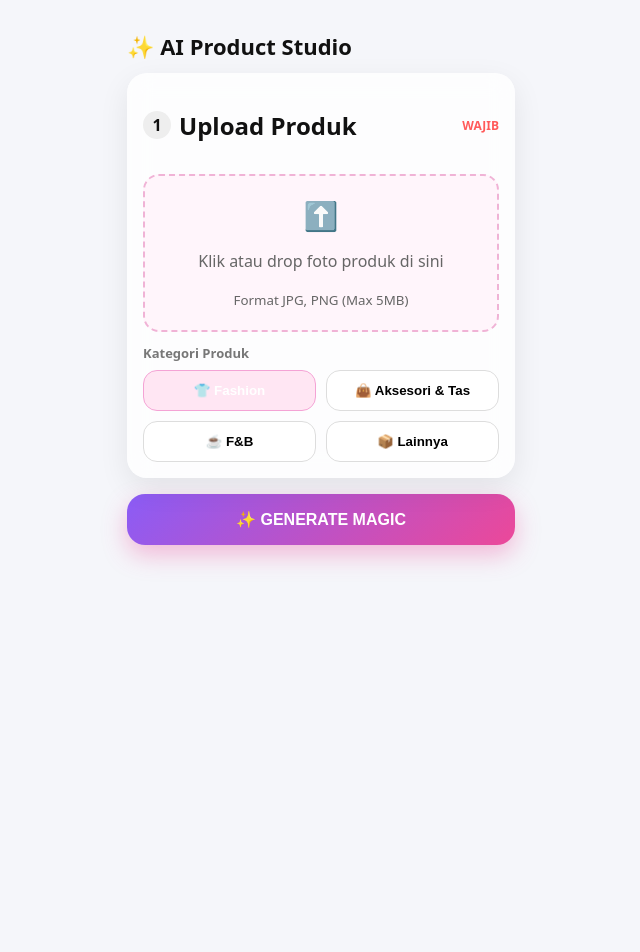
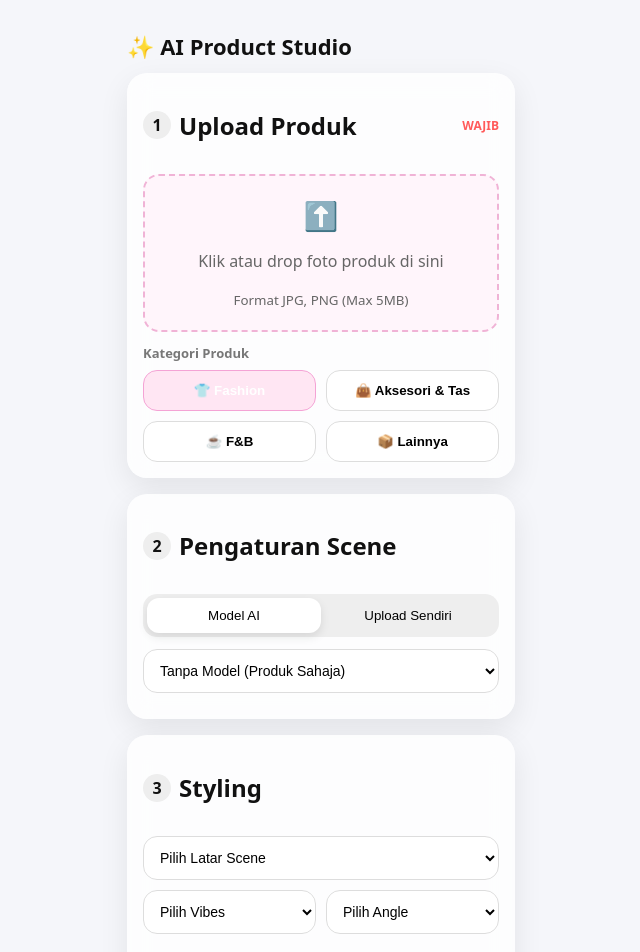
Before and after one commit to mohdshmrinmin-beep/ai-magic-affiliate-v2, a Next.js app: page / in a window 1280 px wide. Shown: the top 952 px of the page, without its empty margins (319-959 px from the left). Before the commit the page ends 800 px from the top, so only its background shows below. Built offline with nearby package versions, Linux system fonts and the light colour scheme.

Commit message:
Update index.js

```diff
--- a/pages/index.js
+++ b/pages/index.js
@@ -2,22 +2,31 @@ import { useState } from "react";
 
 export default function Home() {
   const [kategori, setKategori] = useState("Fashion");
+  const [sceneMode, setSceneMode] = useState("ai");
+  const [model, setModel] = useState("Tanpa Model (Produk Sahaja)");
+  const [latar, setLatar] = useState("");
+  const [vibes, setVibes] = useState("");
+  const [angle, setAngle] = useState("");
+  const [ratio, setRatio] = useState("9:16");
   const [loading, setLoading] = useState(false);
+  const [hasil, setHasil] = useState(false);
 
   const handleGenerate = () => {
     setLoading(true);
+    setHasil(false);
+
     setTimeout(() => {
       setLoading(false);
+      setHasil(true);
     }, 3000);
   };
 
   return (
     <>
-      {/* === UI ASAL KAU (JANGAN PADAM) === */}
       <div className="app">
         <h1 className="title">✨ AI Product Studio</h1>
 
-        {/* 1. Upload Produk */}
+        {/* ================= STEP 1 ================= */}
         <section className="card">
           <div className="card-header">
             <span className="step">1</span>
@@ -32,39 +41,132 @@ export default function Home() {
           </div>
 
           <p className="label">Kategori Produk</p>
-
           <div className="grid-2">
-            <button
-              className={`chip ${kategori === "Fashion" ? "active" : ""}`}
-              onClick={() => setKategori("Fashion")}
-            >
-              👕 Fashion
-            </button>
-
-            <button
-              className={`chip ${kategori === "Aksesori" ? "active" : ""}`}
-              onClick={() => setKategori("Aksesori")}
-            >
-              👜 Aksesori & Tas
-            </button>
-
-            <button
-              className={`chip ${kategori === "FNB" ? "active" : ""}`}
-              onClick={() => setKategori("FNB")}
-            >
-              ☕ F&B
-            </button>
-
-            <button
-              className={`chip ${kategori === "Lainnya" ? "active" : ""}`}
-              onClick={() => setKategori("Lainnya")}
-            >
-              📦 Lainnya
-            </button>
+            {[
+              ["Fashion", "👕 Fashion"],
+              ["Aksesori", "👜 Aksesori & Tas"],
+              ["FNB", "☕ F&B"],
+              ["Lainnya", "📦 Lainnya"],
+            ].map(([id, label]) => (
+              <button
+                key={id}
+                className={`chip ${kategori === id ? "active" : ""}`}
+                onClick={() => setKategori(id)}
+              >
+                {label}
+              </button>
+            ))}
           </div>
         </section>
 
-        {/* === BUTTON ASAL + TAMBAH onClick === */}
+        {/* ================= STEP 2 ================= */}
+        <section className="card">
+          <div className="card-header">
+            <span className="step">2</span>
+            <h2>Pengaturan Scene</h2>
+          </div>
+
+          <div className="toggle">
+            <button
+              className={`toggle-btn ${sceneMode === "ai" ? "active" : ""}`}
+              onClick={() => setSceneMode("ai")}
+            >
+              Model AI
+            </button>
+            <button
+              className={`toggle-btn ${sceneMode === "upload" ? "active" : ""}`}
+              onClick={() => setSceneMode("upload")}
+            >
+              Upload Sendiri
+            </button>
+          </div>
+
+          <select
+            className="select"
+            value={model}
+            onChange={(e) => setModel(e.target.value)}
+          >
+            <option>Tanpa Model (Produk Sahaja)</option>
+            <option>Wanita Berhijab</option>
+            <option>Wanita Non-Hijab</option>
+            <option>Pria</option>
+            <option>Anak Perempuan</option>
+            <option>Anak Laki-laki</option>
+          </select>
+        </section>
+
+        {/* ================= STEP 3 ================= */}
+        <section className="card">
+          <div className="card-header">
+            <span className="step">3</span>
+            <h2>Styling</h2>
+          </div>
+
+          <select
+            className="select"
+            value={latar}
+            onChange={(e) => setLatar(e.target.value)}
+          >
+            <option value="">Pilih Latar Scene</option>
+            <option>Studio Foto Minimalis</option>
+            <option>Jalanan Kota (Street Style)</option>
+            <option>Kafe Outdoor</option>
+            <option>Pantai</option>
+            <option>Kamar Tidur</option>
+            <option>Perpustakaan</option>
+            <option>Arsitektur Modern</option>
+          </select>
+
+          <div className="grid-2">
+            <select
+              className="select"
+              value={vibes}
+              onChange={(e) => setVibes(e.target.value)}
+            >
+              <option value="">Pilih Vibes</option>
+              <option>Aesthetic</option>
+              <option>Minimalis</option>
+              <option>Colorful</option>
+              <option>Dreamy Pastel</option>
+              <option>Modern Mewah</option>
+              <option>Natural</option>
+            </select>
+
+            <select
+              className="select"
+              value={angle}
+              onChange={(e) => setAngle(e.target.value)}
+            >
+              <option value="">Pilih Angle</option>
+              <option>Close Up</option>
+              <option>Medium Shot</option>
+              <option>Full Body / Wide Shot</option>
+              <option>High Angle</option>
+              <option>Low Angle</option>
+            </select>
+          </div>
+
+          <input
+            className="input"
+            placeholder="Tambahkan detail prompt manual... (opsional)"
+          />
+        </section>
+
+        {/* ================= RATIO ================= */}
+        <p className="label">Ratio</p>
+        <div className="grid-3">
+          {["9:16", "1:1", "3:4"].map((r) => (
+            <button
+              key={r}
+              className={`chip ${ratio === r ? "active" : ""}`}
+              onClick={() => setRatio(r)}
+            >
+              {r}
+            </button>
+          ))}
+        </div>
+
+        {/* ================= GENERATE ================= */}
         <button
           className="magic-btn"
           onClick={handleGenerate}
@@ -72,9 +174,26 @@ export default function Home() {
         >
           ✨ GENERATE MAGIC
         </button>
+
+        {/* ================= HASIL ================= */}
+        {hasil && (
+          <section className="card">
+            <div className="card-header">
+              <h2>✨ Hasil Studio</h2>
+              <button className="chip" onClick={handleGenerate}>
+                🔁 Ulangi
+              </button>
+            </div>
+
+            <div className="grid-2">
+              <div className="result-box">AI Generated</div>
+              <div className="result-box">AI Generated</div>
+            </div>
+          </section>
+        )}
       </div>
 
-      {/* === OVERLAY LOADING (TAMBAH SAHAJA) === */}
+      {/* ================= LOADING ================= */}
       {loading && (
         <div className="loading-overlay">
           <div className="loading-box">
```
